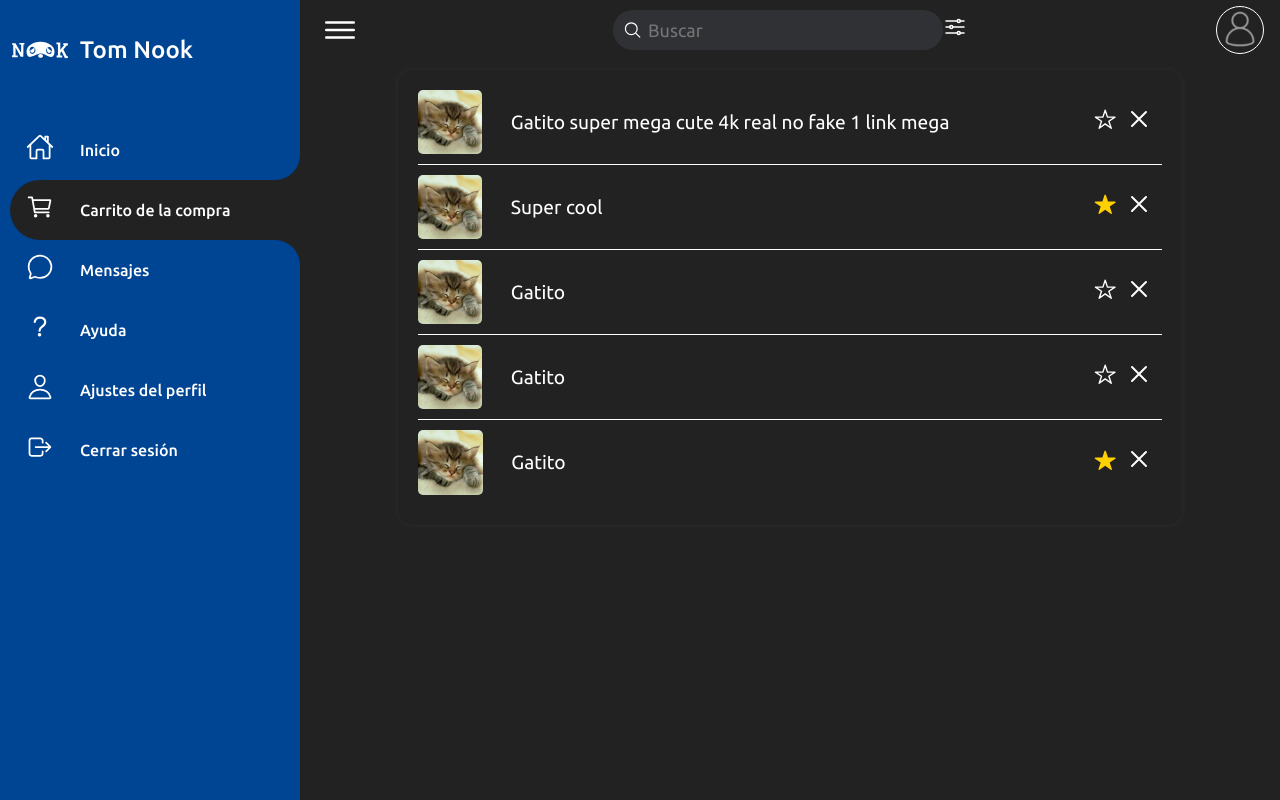
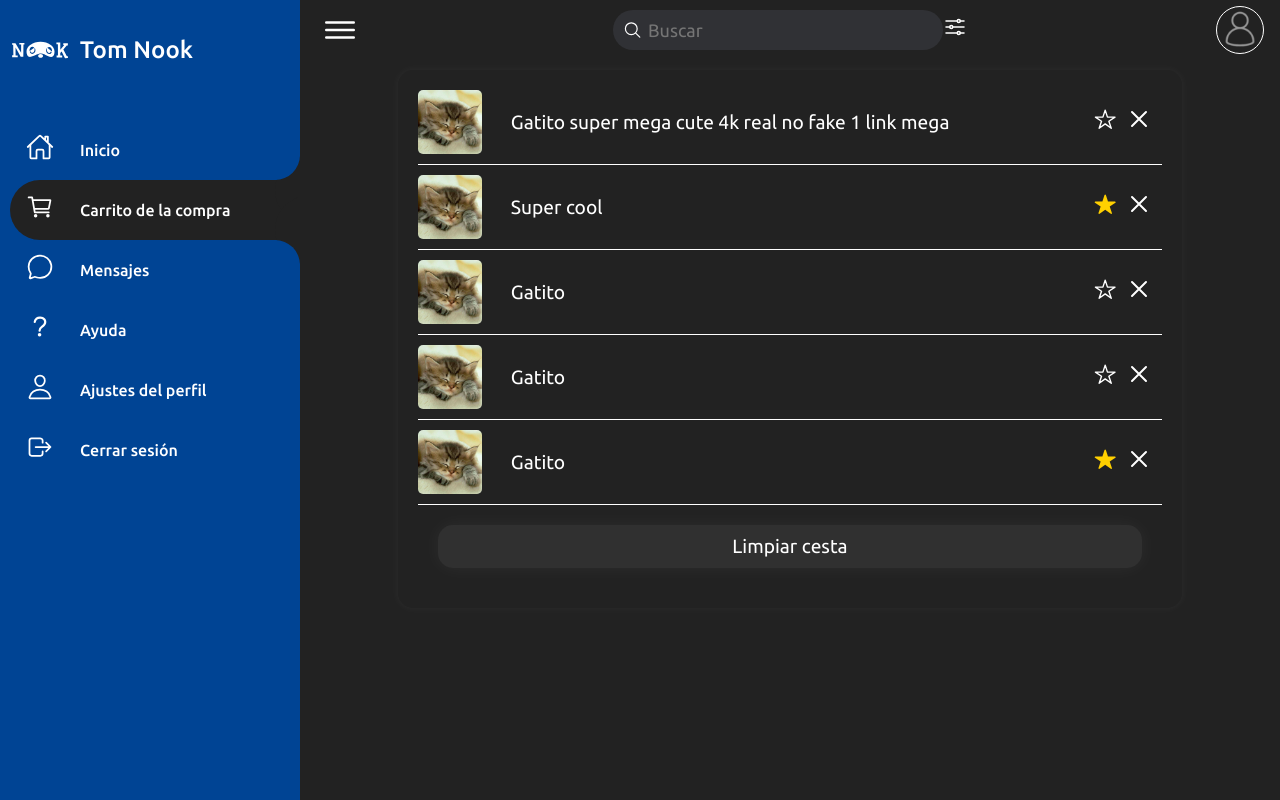
Before and after one commit to AlaitzCandela/Grupo3-Reto2, a PHP site: page /views/carrito.view.php in a window 1280 px wide. Run offline with PHP 8.4, Linux system fonts and the light colour scheme.

Commit message:
boton limpiar cesta

```diff
--- a/servidor/web/css/styles.css
+++ b/servidor/web/css/styles.css
@@ -738,7 +738,7 @@ section {
     margin-bottom: 10px;
 }
 
-#serVendedor button {
+#serVendedor button, .carrito button {
     transition: .2s;
     cursor: pointer;
     background-color: var(--black2);
@@ -872,7 +872,14 @@ section {
     color: rgb(255, 208, 0);;
 }
 
+.carrito button {
+    font-size: 1.2em;
+}
 
+.carrito button:hover {
+    background-color: var(--blue2);
+    box-shadow: 0 0 20px var(--blue2);;
+}
 
 
 @media screen and (max-width: 991px) {
--- a/servidor/web/views/carrito.view.php
+++ b/servidor/web/views/carrito.view.php
@@ -4,7 +4,7 @@
 <?php
     require "./partials/metas.php";
 ?>
-    <title>Plantilla bien perrona</title>
+    <title>Mi cesta</title>
     <link rel="stylesheet" href="../css/styles.css">
 </head>
 <body>
@@ -60,6 +60,8 @@
                         <div class="eliminarProducto"><ion-icon name="close-outline"></ion-icon></div>
                     </div>
                 </div>
+
+                <button>Limpiar cesta</button>
             </div>
         </main>
     </div>
```
